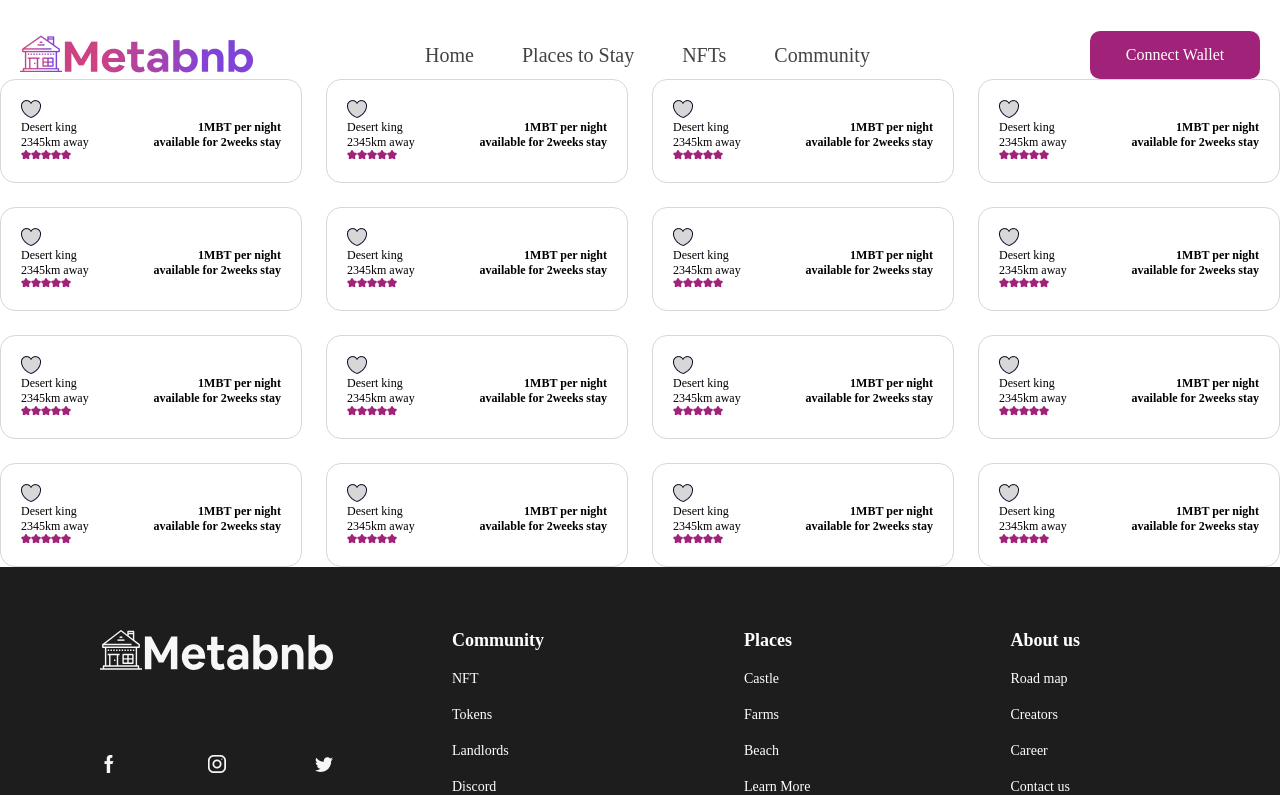
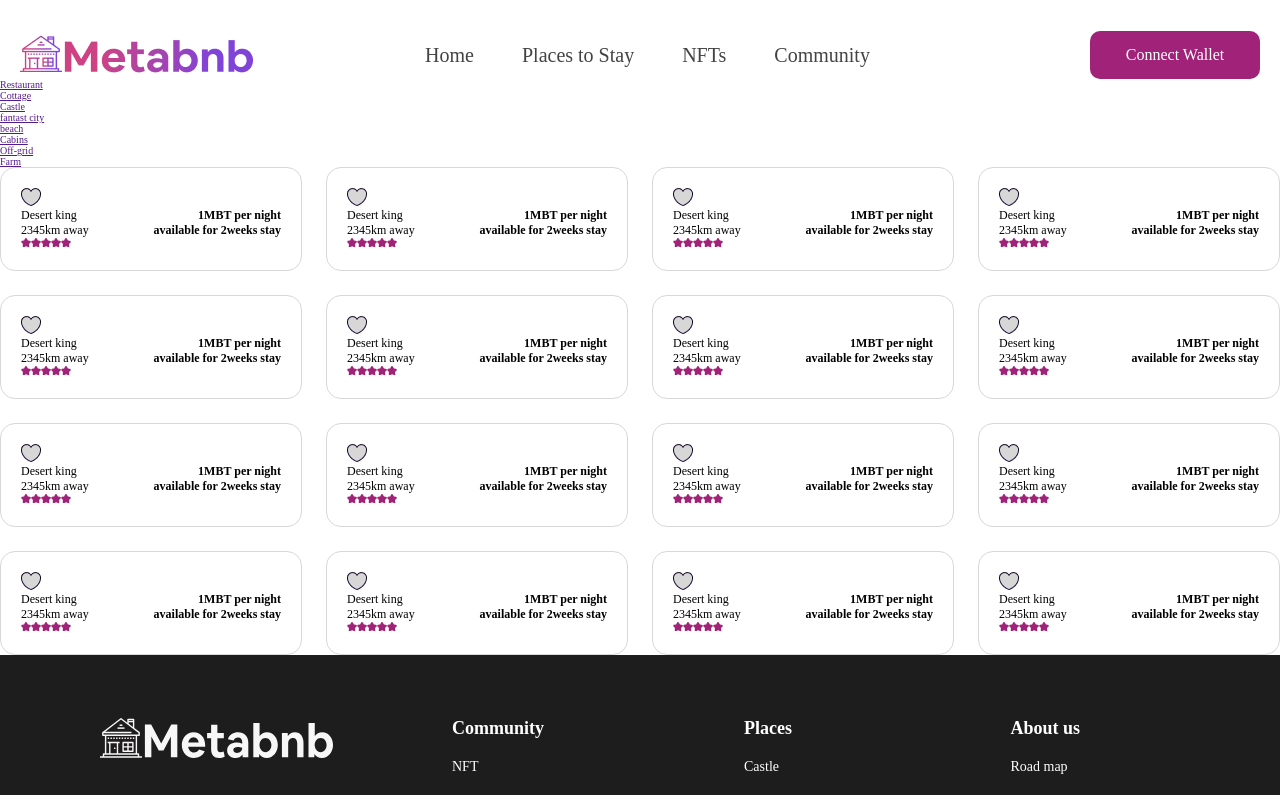
Before and after one commit to damolabolaji/meta-bnb, a React (Create React App) app: page /Placestostay in a window 1280 px wide. Shown: the top 795 px of the page. Built offline with nearby package versions, Linux system fonts and the light colour scheme; a web font is replaced by a local one.

Commit message:
refactor: created genral CSS declaration blocks

```diff
--- a/src/Placestostay.js
+++ b/src/Placestostay.js
@@ -7,7 +7,16 @@ const PlaceToStay = () => {
 
         <div>
            <div>
-
+            <ul>
+                <li><a href="">Restaurant</a></li>
+                <li><a href="">Cottage</a></li>
+                <li><a href="">Castle</a></li>
+                <li><a href="">fantast city</a></li>
+                <li><a href="">beach</a></li>
+                <li><a href="">Cabins</a></li>
+                <li><a href="">Off-grid</a></li>
+                <li><a href="">Farm</a></li>
+            </ul>
            </div>
 
             <AllPlaces/>
--- a/src/components/Navbar.js
+++ b/src/components/Navbar.js
@@ -15,7 +15,7 @@ const NavBar = () => {
             <Route path='/Placestostay' element= {<PlaceToStay/>} />
         </Routes> ,
 
-        <nav>
+        <nav className='main-nav'>
 
 
             <Link to="/">
--- a/src/index.css
+++ b/src/index.css
@@ -42,16 +42,11 @@ section {
 
  }
 
-
-/* ------ Navbar ------- */
-
-nav {
+ nav {
   display: flex;
   align-items: center;
   justify-content: space-between;
-  padding-top: 3.1rem;
-  max-width: 124rem;
-  margin: 0 auto;
+
 }
 
 nav ul {
@@ -66,16 +61,19 @@ nav ul a {
   margin-right: 4.8rem;
 }
 
-nav img {
+
+/* ------ Main Navbar ------- */
+
+.main-nav {
+  padding-top: 3.1rem;
+  max-width: 124rem;
+  margin: 0 auto;
+}
+
+
+.main-nav img {
   width: 23.3rem;
 
-}
-
-nav ul a {
-  color: #434343;
-  text-decoration: none;
-  font-size: 2rem;
-  margin-right: 4.8rem;
 }
 
 
@@ -410,7 +408,7 @@ footer h4 span {
     margin-right: 2rem;
   }
 
-  nav img {
+  .main-nav img {
     width: 20rem;
 
   }
```
